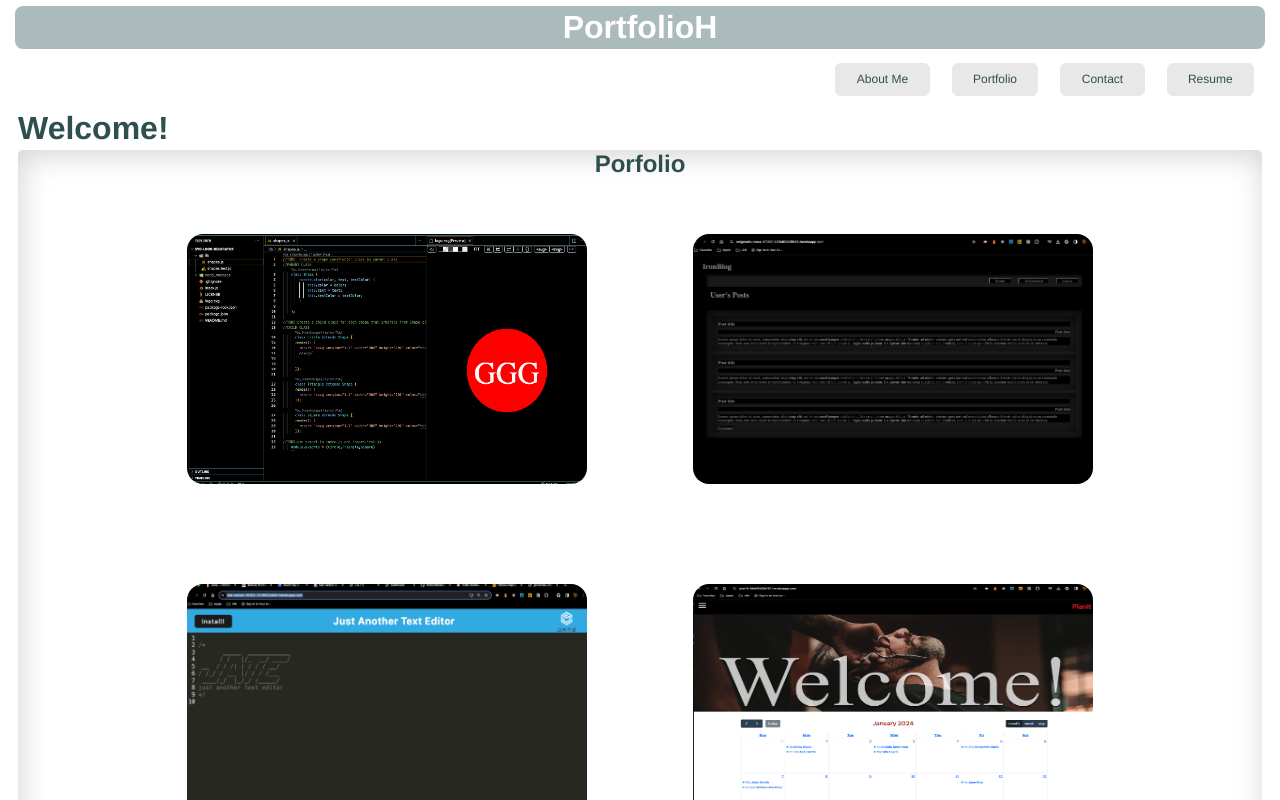
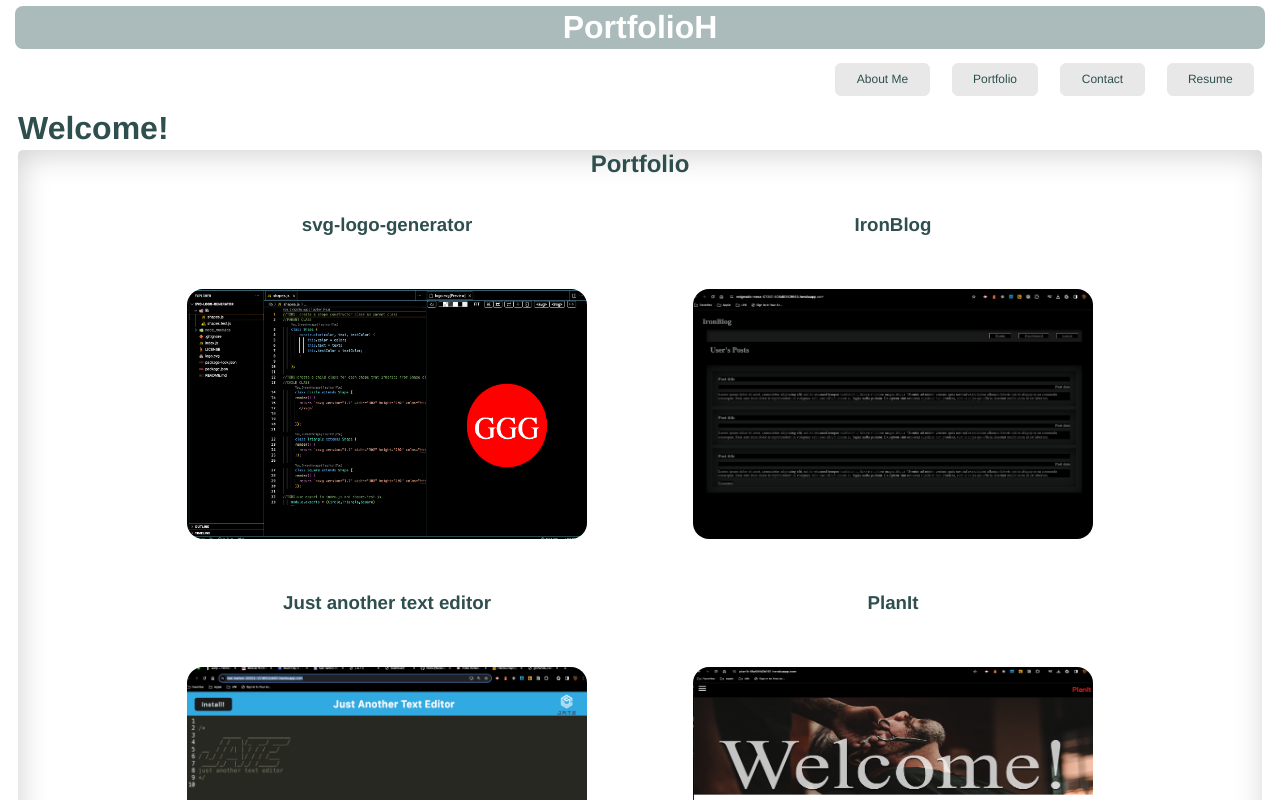
Before and after one commit to hfelix3/PortfolioH, a React (Vite) app: page / in a window 1280 px wide. Both pictures are taken after a click on the button "Portfolio". Shown: the top 800 px of the page. Built offline with nearby package versions, Linux system fonts and the light colour scheme.

Commit message:
protfolio edits

```diff
--- a/src/components/portfolio.jsx
+++ b/src/components/portfolio.jsx
@@ -1,9 +1,10 @@
 function PortfolioH(prop) {
     return (
       <div>
-        <h2 class="portfolio">Porfolio</h2>
+        <h2 class="portfolio">Portfolio</h2>
         <div class="portfolioImages">
         <section class ='leftSide'>
+        <h3>svg-logo-generator</h3>
           <img class= "applications" src='src/assets/images/svggenerator.png' onclick="openLink1(https://github.com/hfelix3/svg-logo-generator); openLink2();"/>
           <script>
             {/* WILL THESE FUNCTIONS WORK WITHIN THIS TOP FUNCTION? */}
@@ -15,12 +16,17 @@ function PortfolioH(prop) {
               window.open("link here");
             } */}
           </script>
+          <h3>Just another text editor</h3>
           <img class= "applications" src='src/assets/images/jate.png' href="https://github.com/hfelix3/LineWriter"/>
+          <h3>NetworkCalls</h3>
           <img class= "applications" src='src/assets/images/networkcalls.png'/>
         </section>
         <section class ='rightSide'>
+        <h3>IronBlog</h3>
           <img class= "applications" src='src/assets/images/ironblog.png'/>
+          <h3>PlanIt</h3>
           <img class= "applications" src='src/assets/images/planit.png'/>
+          <h3>Jenesaispasthepassgen</h3>
           <img class= "applications" src='src/assets/images/jenesaispasthepassgen.png'/>
         </section>
         </div>
--- a/src/components/resume.jsx
+++ b/src/components/resume.jsx
@@ -30,7 +30,7 @@ function ResumeH(prop) {
           </section>
       </div>
 
-        <a class="downloadLink" src="" download>Click here to download my resume</a>
+        <a class="downloadLink" href="src/assets/Resume.pdf" src="" download>Click here to download my resume PDF</a>
 
       </div>
     );
--- a/src/index.css
+++ b/src/index.css
@@ -49,6 +49,7 @@ button {
     display: flex;
     justify-content: center;
     align-items: center;
+    margin: 30px;
 }
 
 .applications {
@@ -118,6 +119,11 @@ p {
     display: flex;
     flex-direction: column;
     align-items: center;
+    color: red;
+}
+
+.downloadLink:active {
+    color: blue;
 }
 
 a {
```
